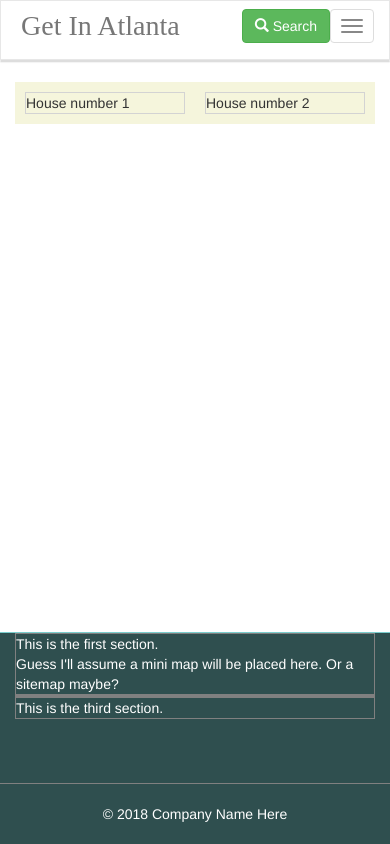
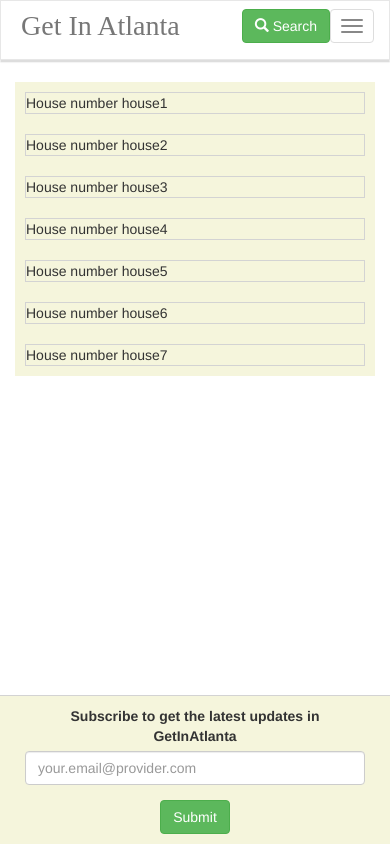
Before and after one commit to rocalworks/gia-booking-app, a React (Create React App) app: page / in a window 390 px wide. Shown: the top 844 px of the page. Built offline with nearby package versions, Linux system fonts and the light colour scheme; the HTML template or start-up script is replaced by a standard one; a web font is replaced by a local one.

Commit message:
Populating houses using JSON data

```diff
--- a/public/styles.css
+++ b/public/styles.css
@@ -10,8 +10,10 @@ html {
 }
 
 body {
+    width: 100%;
     position: relative;
     margin: 0;
+    padding: 0;
     overflow-x: hidden;
 }
 
@@ -40,10 +42,11 @@ body {
     padding-right: 10px;
 }
 
+
 /* Search form goes here */
 
 #experience {
-    width: 100px;
+    width: 150px;
 }
 
 #check-in, #check-out {
@@ -62,6 +65,7 @@ body {
 .wrapper {
     width: 100vw;
     min-height: 100vh;
+    overflow-y: hidden;
 }
 
 .content {
@@ -69,8 +73,10 @@ body {
     max-width: 1180px;
 }
 
+
+/* Search results goes here. */
 .search-results {
-
+    min-height: 130vh;
 }
 
 .house-list {
@@ -82,12 +88,13 @@ body {
     width: 50%;
     padding: 10px;
     display: inline-block;
-    background-color: beige;
+    background-color: #f5f5dc;
 }
 
 .house-item {
     border: solid 1px lightgray;
 }
+
 
 /* Newsletter here */
 
@@ -116,7 +123,7 @@ body {
 footer {
     position: absolute;
     bottom: 0;
-    width: 100vw;
+    width: 100%;
     background-color: darkslategray;
     z-index: 30;
     border-top: solid 1px #79cdcd;
@@ -164,3 +171,18 @@ footer > .container {
     padding-left: 10px;
     padding-right: 10px;
 }
+
+
+/* Supplementary styles goes here */
+.hidden {
+    display: none;
+}
+
+
+/* Some media queries in case of mobile */
+@media(max-width:767px){
+    .house-item-wrapper {
+        width: 100%;
+        display: block;
+    }
+}
--- a/src/common/House.js
+++ b/src/common/House.js
@@ -1,6 +1,10 @@
 import React, { Component } from 'react';
 
 class House extends Component {
+    constructor(props) {
+        super(props);
+    }
+
     render() {
         return(
             <div className="house-item">
--- a/src/common/Search.js
+++ b/src/common/Search.js
@@ -31,6 +31,7 @@ class Search extends Component {
                                         { value: "party", display: "Party" },
                                         { value: "children", display: "Children" },
                                         { value: "etc", display: "Et Cetera" }
+
                                     ]}
                                     />
                                 <InputFieldGroup
--- /dev/null
+++ b/src/data/houses.js
@@ -0,0 +1,51 @@
+export const houses = [
+    {
+        id: "house1",
+        imageURL: "image1",
+        experience: ["party"],
+        isAvailable: true,
+        maxGuests: 3
+    },
+    {
+        id: "house2",
+        imageURL: "image1",
+        experience: ["party", "children"],
+        isAvailable: true,
+        maxGuests: 3
+    },
+    {
+        id: "house3",
+        imageURL: "image1",
+        experience: ["children"],
+        isAvailable: true,
+        maxGuests: 3
+    },
+    {
+        id: "house4",
+        imageURL: "image1",
+        experience: ["children"],
+        isAvailable: true,
+        maxGuests: 3
+    },
+    {
+        id: "house5",
+        imageURL: "image1",
+        experience: ["party", "etc"],
+        isAvailable: true,
+        maxGuests: 3
+    },
+    {
+        id: "house6",
+        imageURL: "image1",
+        experience: ["etc"],
+        isAvailable: true,
+        maxGuests: 3
+    },
+    {
+        id: "house7",
+        imageURL: "image1",
+        experience: ["party", "children", "etc"],
+        isAvailable: true,
+        maxGuests: 3
+    },
+];
--- a/src/pages/Home.js
+++ b/src/pages/Home.js
@@ -1,5 +1,6 @@
 import React, { Component } from 'react';
 import House from './../common/House';
+import { houses } from './../data/houses';
 
 class Home extends Component {
     render() {
@@ -9,13 +10,13 @@ class Home extends Component {
                 <div className="content">
                     <div className="search-results">
                         <ul className="house-list">
-                            { /* TODO: Create map for houses */}
-                            <li className="house-item-wrapper">
-                                <House house={{ id: "1" }} />
-                            </li>
-                            <li className="house-item-wrapper">
-                                <House house={{ id: "2" }} />
-                            </li>
+                            {
+                                houses.map( (house) =>
+                                    <li className="house-item-wrapper">
+                                        <House house={house} />
+                                    </li>
+                                )
+                            }
                         </ul>
                     </div>
                 </div>
```
